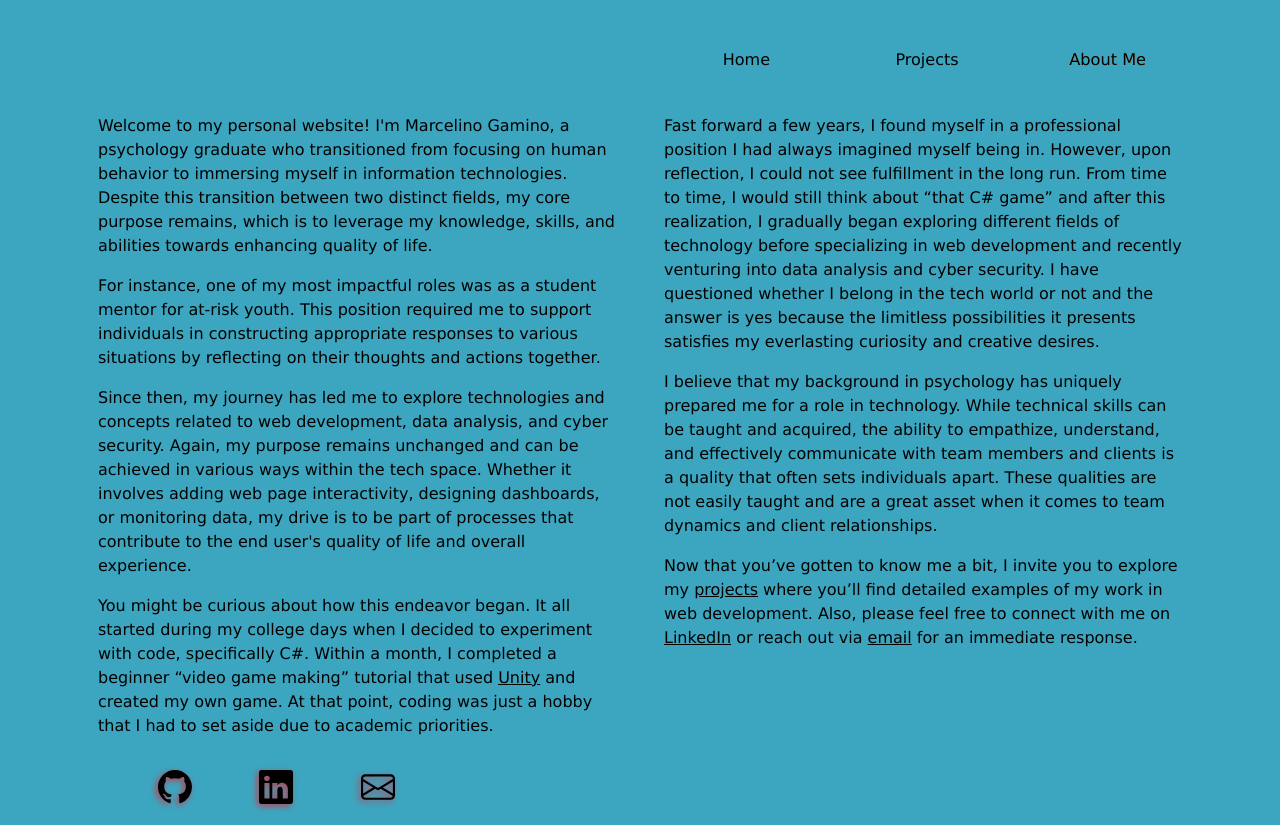
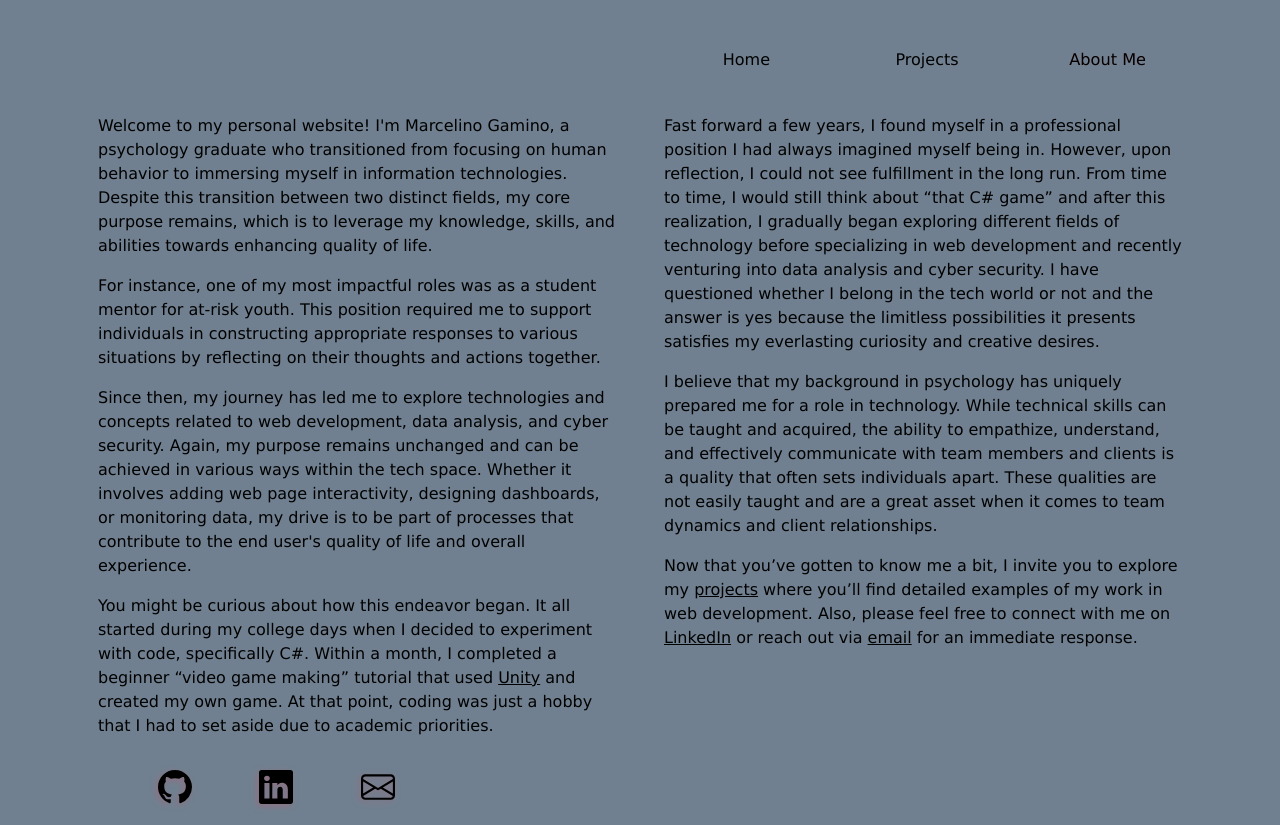
Before and after one commit to Marcelino-G/personalWebsite, a Next.js app: page /about_me in a window 1280 px wide. Built offline with nearby package versions, Linux system fonts and the light colour scheme.

Commit message:
final desktop edits?

```diff
--- a/app/Styles/globals.scss
+++ b/app/Styles/globals.scss
@@ -22,7 +22,7 @@ svg{
 
 footer{
   svg{
-    filter: drop-shadow(-2px 2px 3px #BE3C4D);
+    filter: drop-shadow(-2px 2px 3px #906F80);
   }
 }
 
--- a/app/Styles/page.module.scss
+++ b/app/Styles/page.module.scss
@@ -1,6 +1,6 @@
 
 .pageBackground{
-    background-color: #3CA6C0;
+    background-color: #708090 ;
 }
 
 .navFont{
@@ -24,17 +24,17 @@
 
 @keyframes breathe {
     0% {
-        filter: drop-shadow(0px 0px 0px #BE813C);
+        filter: drop-shadow(0px 0px 0px #906F80);
         font-size: 1rem;
     }
 
     50%{
-        filter: drop-shadow(0px 0px 1.25px #BE813C);
+        filter: drop-shadow(0px 0px 1.25px #906F80);
         font-size: 16.75px;
     }
 
     100% {
-        filter: drop-shadow(0px 0px 0px #BE813C);
+        filter: drop-shadow(0px 0px 0px #906F80);
         font-size: 1rem;
     }
 }
```
Also changed, not shown: app/homeContent.js (+13 -8 lines), public/imgs/IMG_1358.jpg (deleted), 1 other file (tests, documents, lock files or other folders).
